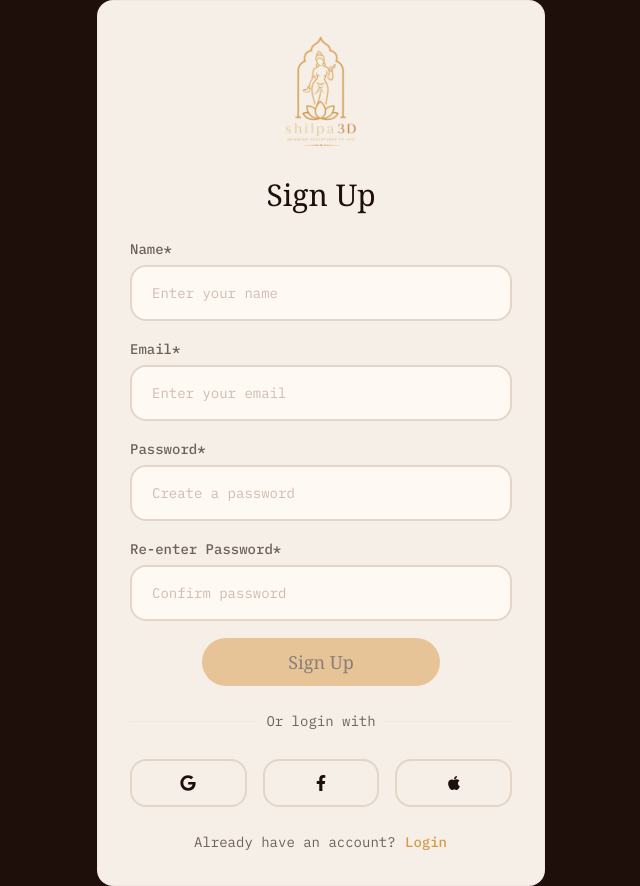
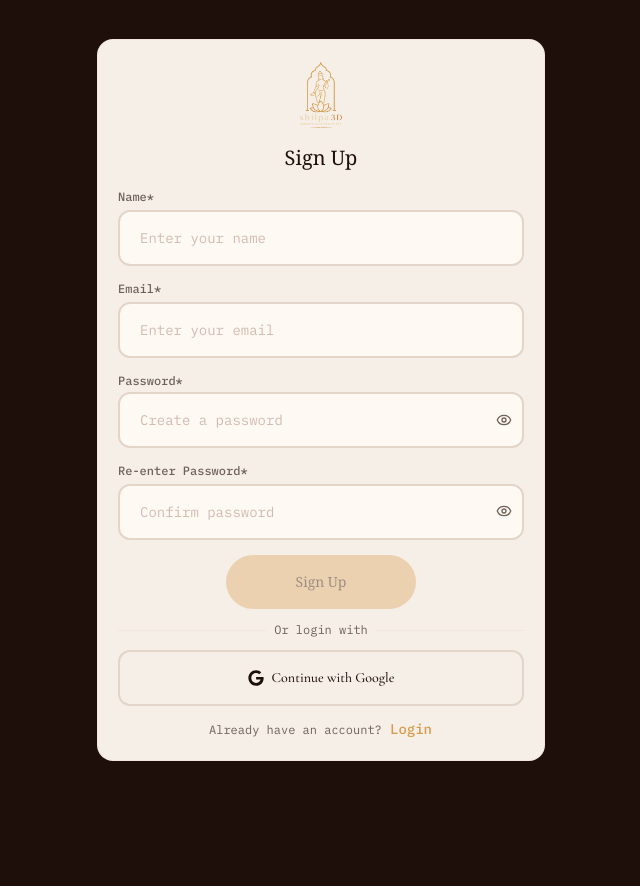
Before and after one commit to jasminetma/shilpa-3d, a React (Vite) app: page /signup in a window 1280 px wide. Shown: the whole page, without its empty margins (319-959 px from the left). After the commit the page ends 800 px from the top, so only its background shows below. Built offline with nearby package versions, Linux system fonts and the light colour scheme.

Commit message:
sign up page changes

```diff
--- a/src/pages/signup-page.jsx
+++ b/src/pages/signup-page.jsx
@@ -1,11 +1,21 @@
 import { useState } from 'react';
 import { motion } from 'framer-motion';
+import { Eye, EyeOff } from 'lucide-react';
 import { Button } from '../components/ui/button';
 import { Input } from '../components/ui/input';
-import { Check, X } from 'lucide-react';
 import { useNavigate } from 'react-router-dom';
-import { FaGoogle, FaFacebookF, FaApple } from "react-icons/fa";
+import { FaGoogle } from "react-icons/fa";
 
+// Simple password validation rules — tweak thresholds as you like
+function validatePassword(password) {
+  return {
+    minLength: password.length >= 8,
+    hasUpperCase: /[A-Z]/.test(password),
+    hasLowerCase: /[a-z]/.test(password),
+    hasNumber: /[0-9]/.test(password),
+    hasSpecialChar: /[^A-Za-z0-9]/.test(password),
+  };
+}
 
 export default function SignUpPage({ onNavigate, onSignUp }) {
   const navigate = useNavigate();
@@ -16,17 +26,33 @@ export default function SignUpPage({ onNavigate, onSignUp }) {
     confirmPassword: '',
   });
 
+  const [showPassword, setShowPassword] = useState(false);
+  const [showConfirmPassword, setShowConfirmPassword] = useState(false);
   const [showPasswordRequirements, setShowPasswordRequirements] = useState(false);
 
-  const validatePassword = (pwd) => ({
-    minLength: pwd.length >= 7,
-    hasUppercase: /[A-Z]/.test(pwd),
-    hasLowercase: /[a-z]/.test(pwd),
-    hasNumber: /[0-9]/.test(pwd),
-    hasSpecial: /[!@#$%^&*]/.test(pwd),
-  });
+  // Must be computed before passwordStrength since it depends on it
+  const passwordValidation = validatePassword(formData.password);
 
-  const passwordValidation = validatePassword(formData.password);
+  // score = how many of the 5 rules pass
+  const passwordScore = Object.values(passwordValidation).filter(Boolean).length;
+
+  const passwordStrength =
+    passwordScore <= 2 ? "Weak" : passwordScore <= 4 ? "Medium" : "Strong";
+
+  const strengthColor =
+    passwordStrength === "Weak"
+      ? "bg-red-500"
+      : passwordStrength === "Medium"
+      ? "bg-orange-400"
+      : "bg-green-500";
+
+  const strengthWidth =
+    passwordStrength === "Weak"
+      ? "w-1/3"
+      : passwordStrength === "Medium"
+      ? "w-2/3"
+      : "w-full";
+
   const isPasswordValid = Object.values(passwordValidation).every((v) => v === true);
   const passwordsMatch = formData.password === formData.confirmPassword && formData.password !== '';
   const isFormValid =
@@ -40,13 +66,20 @@ export default function SignUpPage({ onNavigate, onSignUp }) {
     if (isFormValid) onSignUp();
   };
 
-  const requirements = [
-    { key: 'minLength', label: 'At least 7 characters' },
-    { key: 'hasUppercase', label: 'One uppercase letter (A-Z)' },
-    { key: 'hasLowercase', label: 'One lowercase letter (a-z)' },
-    { key: 'hasNumber', label: 'One number (0-9)' },
-    { key: 'hasSpecial', label: 'One special character (!@#$%^&*)' },
-  ];
+  // Redirects to Google's OAuth consent screen.
+  // Replace this URL with your real backend OAuth endpoint
+  // (e.g. `${API_BASE_URL}/api/auth/google`) once your server route exists.
+  const handleGoogleSignUp = () => {
+    window.location.href = "https://accounts.google.com/o/oauth2/v2/auth";
+  };
+
+  const handleLoginClick = () => {
+    if (onNavigate) {
+      onNavigate('login');
+    } else {
+      navigate('/login');
+    }
+  };
 
   return (
     <div className="min-h-screen bg-background flex items-center justify-center px-4">
@@ -56,113 +89,163 @@ export default function SignUpPage({ onNavigate, onSignUp }) {
         transition={{ duration: 0.6 }}
         className="w-full max-w-md"
       >
-        <div className="bg-card-foreground border border-border/30 rounded-2xl p-8 space-y-6">
+        <div className="bg-card-foreground border border-border/30 rounded-2xl p-5 space-y-3">
 
           {/* Logo */}
           <div className="flex justify-center">
             <img
               src="/assets/main.png"
               alt="Shilpa3D Logo"
-              className="w-[120px] h-auto object-contain"
+              className="w-[72px] h-auto object-contain"
             />
           </div>
 
           {/* Title */}
           <div className="text-center">
-            <h1 className="text-3xl font-serif text-background">Sign Up</h1>
+            <h1 className="text-xl font-serif text-background">Sign Up</h1>
           </div>
 
           {/* Form */}
-          <form onSubmit={handleSubmit} className="space-y-4">
+          <form onSubmit={handleSubmit} className="space-y-2.5">
 
             {/* Name */}
-            <div className="space-y-2">
-              <label className="text-sm text-muted font-medium font-mono">Name*</label>
+            <div className="space-y-1">
+              <label className="text-xs text-muted font-medium font-mono">Name*</label>
               <Input
                 type="text"
                 placeholder="Enter your name"
                 value={formData.name}
                 onChange={(e) => setFormData({ ...formData, name: e.target.value })}
-                className="!bg-secondary-foreground border-2 border-border h-14 px-5 rounded-xl mt-1 text-secondary placeholder:text-secondary/40 font-mono"
+                className="!bg-secondary-foreground border-2 border-border h-14 px-5 rounded-lg mt-0.5 text-secondary placeholder:text-secondary/40 font-mono text-sm"
                 required
               />
             </div>
 
             {/* Email */}
-            <div className="space-y-2">
-              <label className="text-sm text-muted font-medium font-mono">Email*</label>
+            <div className="space-y-1">
+              <label className="text-xs text-muted font-medium font-mono">Email*</label>
               <Input
                 type="email"
                 placeholder="Enter your email"
                 value={formData.email}
                 onChange={(e) => setFormData({ ...formData, email: e.target.value })}
-                className="!bg-secondary-foreground border-2 border-border h-14 px-5 rounded-xl mt-1 text-secondary placeholder:text-secondary/40 font-mono"
+                className="!bg-secondary-foreground border-2 border-border h-14 px-5 rounded-lg mt-0.5 text-secondary placeholder:text-secondary/40 font-mono text-sm"
                 required
               />
             </div>
 
             {/* Password */}
-            <div className="space-y-2">
-              <label className="text-sm text-muted font-medium font-mono">Password*</label>
+            <div className="space-y-1">
+              <label className="text-xs text-muted font-medium font-mono">
+                Password*
+              </label>
+
+              <div className="relative">
                 <Input
-                type="password"
+                  type={showPassword ? "text" : "password"}
                   placeholder="Create a password"
                   value={formData.password}
-                onChange={(e) => setFormData({ ...formData, password: e.target.value })}
-                onFocus={() => setShowPasswordRequirements(true)}
-                onBlur={() => setShowPasswordRequirements(formData.password === '')}
-                className="!bg-secondary-foreground border-2 border-border h-14 px-5 rounded-xl mt-1 text-secondary placeholder:text-secondary/40 font-mono"
+                  onChange={(e) =>
+                    setFormData({
+                      ...formData,
+                      password: e.target.value,
+                    })
+                  }
+                  className="!bg-secondary-foreground border-2 border-border h-14 px-5 pr-12 rounded-lg text-secondary placeholder:text-secondary/40 font-mono text-sm"
                   required
                 />
 
-              {showPasswordRequirements && formData.password !== '' && (
-                <motion.div
-                  initial={{ opacity: 0, y: -10 }}
-                  animate={{ opacity: 1, y: 0 }}
-                  className="bg-secondary/40 border border-border/30 rounded-lg p-4 space-y-2"
+                <button
+                  type="button"
+                  onClick={() => setShowPassword(!showPassword)}
+                  className="absolute inset-y-0 right-3 flex items-center text-muted hover:text-secondary"
                 >
-                  <p className="text-xs text-muted-foreground mb-2">Password Requirements:</p>
-                  {requirements.map(({ key, label }) => (
-                    <div key={key} className="flex items-center gap-2 text-xs">
-                      {passwordValidation[key]
-                        ? <Check size={14} className="text-accent" />
-                        : <X size={14} className="text-red-500" />}
-                      <span className={passwordValidation[key] ? 'text-accent' : 'text-muted-foreground'}>
-                        {label}
-                      </span>
+                  {showPassword ? (
+                    <EyeOff size={16} />
+                  ) : (
+                    <Eye size={16} />
+                  )}
+                </button>
               </div>
-                  ))}
-                </motion.div>
+
+              {formData.password && (
+                <>
+                  <div className="w-full h-1.5 rounded-full bg-secondary/40 overflow-hidden">
+                    <div
+                      className={`h-full transition-all duration-300 ${strengthColor} ${strengthWidth}`}
+                    />
+                  </div>
+
+                  <p
+                    className={`text-[11px] font-mono ${
+                      passwordStrength === "Weak"
+                        ? "text-red-500"
+                        : passwordStrength === "Medium"
+                        ? "text-orange-400"
+                        : "text-green-500"
+                    }`}
+                  >
+                    Password Strength: {passwordStrength}
+                  </p>
+                </>
               )}
             </div>
+            {/* Confirm Password */}
+            <div className="space-y-1">
+              <label className="text-xs text-muted font-medium font-mono">
+                Re-enter Password*
+              </label>
 
-            {/* Confirm Password */}
-            <div className="space-y-2">
-              <label className="text-sm text-muted font-medium font-mono">Re-enter Password*</label>
+              <div className="relative">
                 <Input
-                type="password"
+                  type={showConfirmPassword ? "text" : "password"}
                   placeholder="Confirm password"
                   value={formData.confirmPassword}
-                onChange={(e) => setFormData({ ...formData, confirmPassword: e.target.value })}
-                className={`!bg-secondary-foreground border-2 border-border h-14 px-5 rounded-xl mt-1 text-secondary placeholder:text-secondary/40 font-mono ${
-                  formData.confirmPassword && !passwordsMatch ? 'border-red-500' : ''
+                  onChange={(e) =>
+                    setFormData({
+                      ...formData,
+                      confirmPassword: e.target.value,
+                    })
+                  }
+                  className={`!bg-secondary-foreground border-2 h-14 px-5 pr-12 rounded-lg mt-0.5 text-secondary placeholder:text-secondary/40 font-mono text-sm ${
+                    formData.confirmPassword && !passwordsMatch
+                      ? "border-red-500"
+                      : "border-border"
                   }`}
                   required
                 />
+
+                <button
+                  type="button"
+                  onClick={() =>
+                    setShowConfirmPassword(!showConfirmPassword)
+                  }
+                  className="absolute inset-y-0 right-3 flex items-center text-muted hover:text-secondary"
+                >
+                  {showConfirmPassword ? (
+                    <EyeOff size={16} />
+                  ) : (
+                    <Eye size={16} />
+                  )}
+                </button>
+              </div>
+
               {formData.confirmPassword && !passwordsMatch && (
-                <p className="text-xs text-red-500">Passwords do not match</p>
+                <p className="text-[11px] text-red-500">
+                  Passwords do not match
+                </p>
               )}
             </div>
 
             {/* Submit */}
-            <div className="flex justify-center">
+            <div className="flex justify-center pt-1">
               <Button
                 type="submit"
                 disabled={!isFormValid}
-                className={`w-60 py-6 text-lg rounded-full font-serif transition-all ${
+                className={`w-48 h-14 text-sm rounded-full font-serif transition-all duration-300 ${
                 isFormValid
-                    ? 'bg-accent text-background hover:bg-accent/90 cursor-pointer'
-                    : 'bg-accent text-background cursor-not-allowed'
+                  ? "bg-accent text-background hover:bg-accent/90 cursor-pointer"
+                  : "bg-accent/70 text-background/80 cursor-not-allowed"
               }`}
                             >
                 Sign Up
@@ -175,44 +258,31 @@ export default function SignUpPage({ onNavigate, onSignUp }) {
             <div className="absolute inset-0 flex items-center">
               <div className="w-full border-t border-border/30" />
             </div>
-            <div className="relative flex justify-center text-sm">
+            <div className="relative flex justify-center text-xs">
               <span className="px-2 bg-card-foreground text-muted font-mono">Or login with</span>
             </div>
           </div>
 
           {/* Social Login */}
-          <div className="grid grid-cols-3 gap-4">
+          <div className="flex justify-center">
             <Button
               variant="outline"
-              className="!bg-card-foreground border-2 !text-background !border-border h-12 px-5 rounded-xl mt-1"
-              onClick={() => window.location.href = "/api/auth/google"}
+              type="button"
+              className="w-full h-14 rounded-lg border-2 !bg-card-foreground !border-border !text-background hover:bg-secondary transition-all font-medium gap-2 text-sm"
+              onClick={handleGoogleSignUp}
             >
-              <FaGoogle className="h-5 w-5" />
-            </Button>
-
-            <Button
-              variant="outline"
-              className="!bg-card-foreground border-2 !text-background !border-border h-12 px-5 rounded-xl mt-1"
-              onClick={() => window.location.href = "/api/auth/facebook"}
-            >
-              <FaFacebookF className="h-5 w-5" />
-            </Button>
-
-            <Button
-              variant="outline"
-              className="!bg-card-foreground border-2 !text-background !border-border h-12 px-5 rounded-xl mt-1"
-              onClick={() => window.location.href = "/api/auth/apple"}
-            >
-              <FaApple className="h-5 w-5" />
+              <FaGoogle className="h-4 w-4" />
+              Continue with Google
             </Button>
           </div>
 
           {/* Login link */}
-          <div className="text-center text-sm text-muted font-mono">
+          <div className="text-center text-xs text-muted font-mono">
             Already have an account?{' '}
             <Button
               variant="link"
-              onClick={() => navigate('login')}
+              type="button"
+              onClick={handleLoginClick}
               className="text-accent hover:text-accent/80 p-0 h-auto font-mono"
             >
               Login
```
Lines whose indentation alone changed are shown as unchanged.
